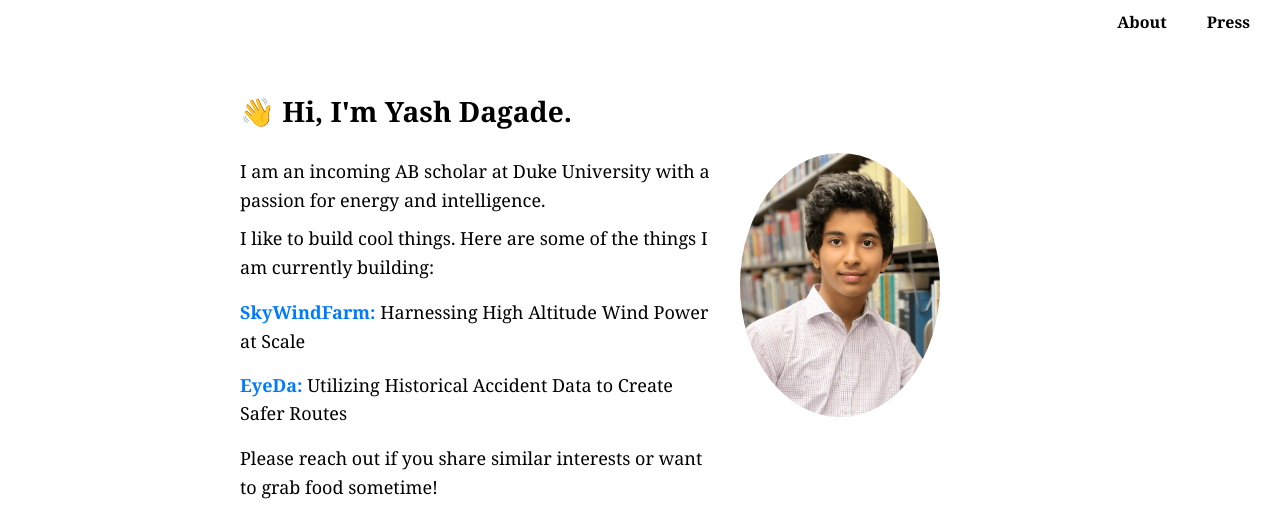
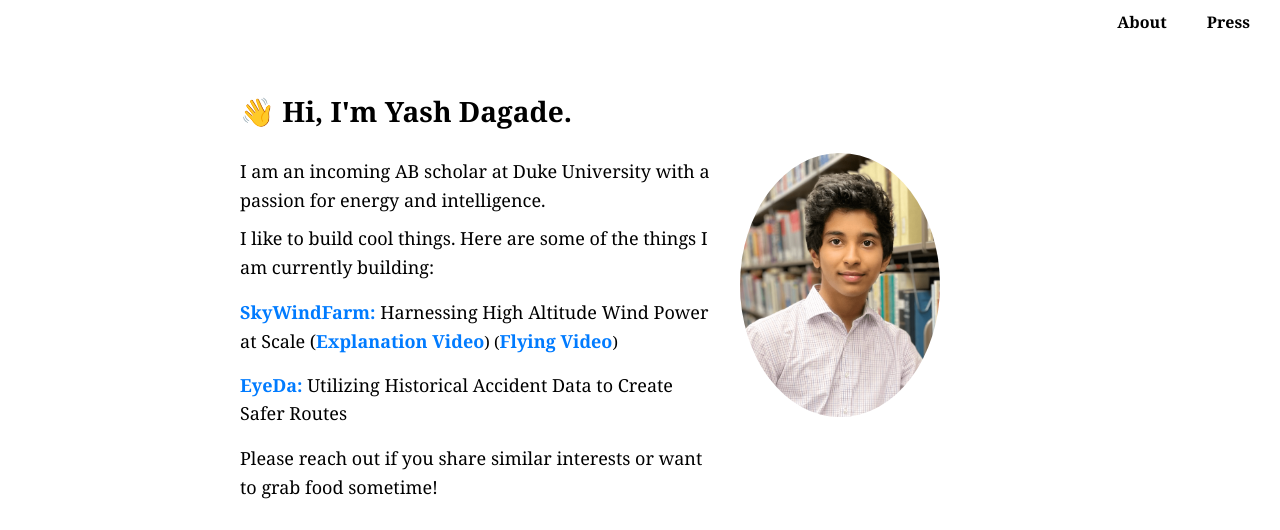
Before and after one commit to YashDagade/yashdagade.github.io, a website: page index.html in a window 1280 px wide. Shown: the top 530 px of the page. Drawn offline with Linux system fonts and the light colour scheme; a web font is replaced by a local one.

Commit message:
added_videos

```diff
--- a/index.html
+++ b/index.html
@@ -28,7 +28,7 @@
                 <ul>
                     <li class="hover-container">
                         <a href="https://projectboard.world/isef/project/egsd018-skywindfarm" target="_blank" class="project-link" data-image="assets/SkyWindFarm.png">
-                            <span class="project-text">SkyWindFarm</span>: <span class="project-description">Harnessing High Altitude Wind Power at Scale</span>
+                            <span class="project-text">SkyWindFarm</span>: <span class="project-description">Harnessing High Altitude Wind Power at Scale (<a href="https://youtu.be/gDUk6V607js" target="_blank">Explanation Video</a>) (<a href="https://youtu.be/Z6k2j59-ubo" target="_blank">Flying Video</a>)</span>
                         </a>
                     </li>
                     <li class="hover-container">
```
